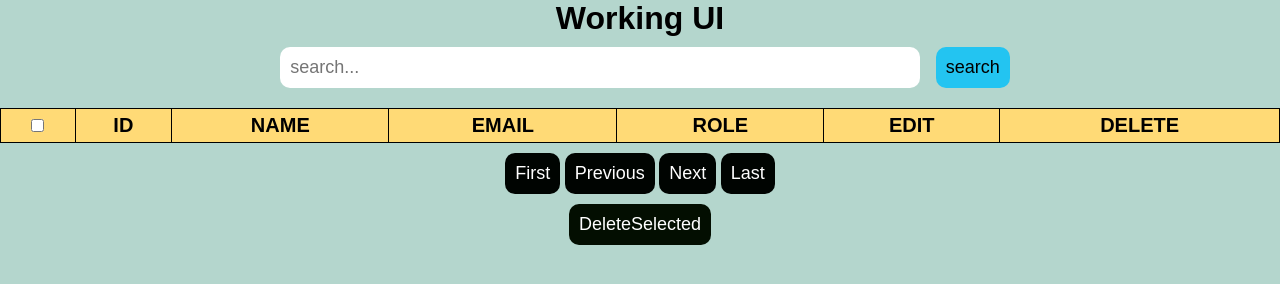
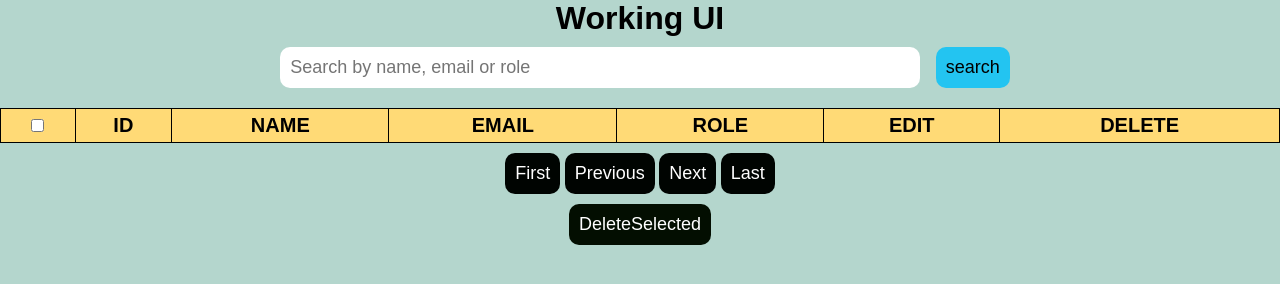
Before and after one commit to NIRMAL1996-CODE/Admin_UI_geektrust_2024, a plain HTML site: page index.html in a window 1280 px wide. Drawn offline with Linux system fonts and the light colour scheme; no server answers.

Commit message:
updated searchtext

```diff
--- a/index.html
+++ b/index.html
@@ -12,7 +12,7 @@
     <h1>Working UI</h1>
     <div class="container">
         <div class="searchArea">
-        <input type="search" placeholder="search..." class="search" >
+        <input type="search" placeholder="Search by name, email or role" class="search" >
         <button class="searchbtn">search</button>
     </div>
        <div><table class="table"><thead>
```
